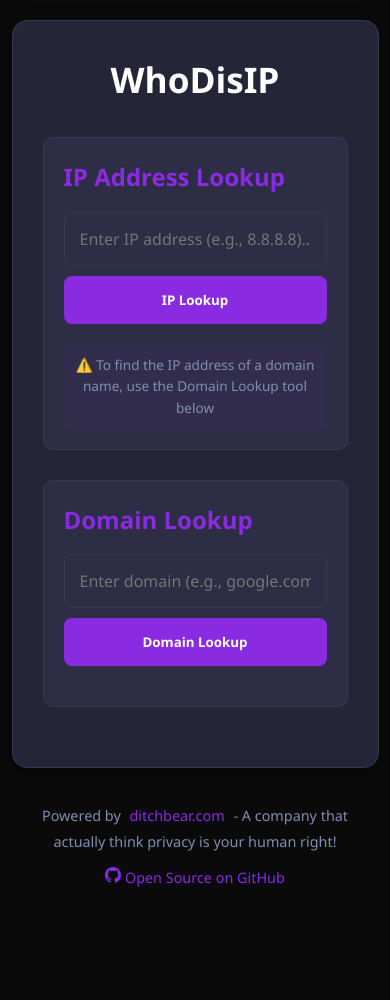
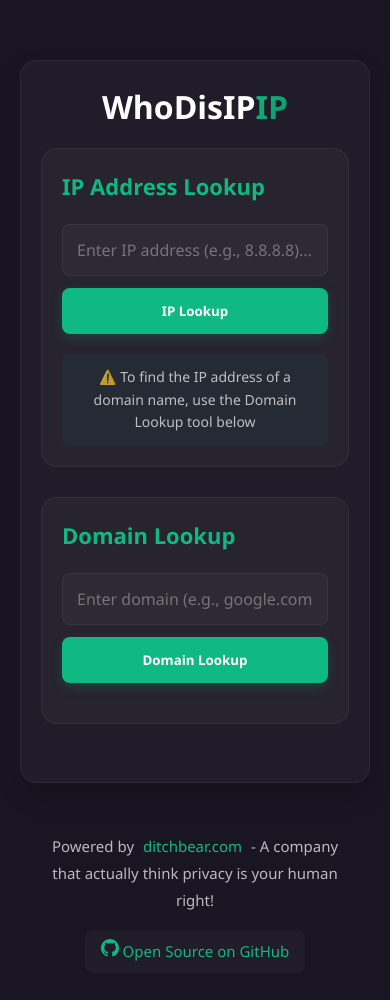
Before and after one commit to Hadrixe/whodisip, a plain HTML site: page index.html in a window 390 px wide. Before the commit the page ends 926 px from the top, so only its background shows below. Drawn offline with Linux system fonts and the light colour scheme.

Commit message:
Small UI update
Change around colors and stuff to make it match the new Ditchbear.com style.

```diff
--- a/index.html
+++ b/index.html
@@ -15,13 +15,14 @@
 
             /* Dark theme for the entire page with centered content */
             body {
-                background-color: #0a0a0a;
+                background-color: #1a1523;
                 color: #fff;
                 line-height: 1.6;
                 min-height: 100vh;
                 display: flex;
                 align-items: center;
                 justify-content: center;
+                padding: 40px 0;
             }
 
             /* Main container with responsive width */
@@ -33,11 +34,17 @@
 
             /* Main search box with subtle border and shadow for depth */
             .search-box {
-                background: #252537;
-                padding: 30px;
-                border-radius: 15px;
-                box-shadow: 0 4px 20px rgba(0, 0, 0, 0.3);
-                border: 1px solid #383854;
+                background: rgba(255, 255, 255, 0.03);
+                padding: 40px 32px;
+                border-radius: 16px;
+                box-shadow: 0 12px 24px rgba(0, 0, 0, 0.2);
+                border: 1px solid rgba(255, 255, 255, 0.05);
+                transition: all 0.3s ease;
+            }
+
+            .search-box:hover {
+                background: rgba(255, 255, 255, 0.05);
+                border-color: rgba(16, 185, 129, 0.3);
             }
 
             /* App title styling */
@@ -45,40 +52,59 @@
                 text-align: center;
                 color: #fff;
                 margin-bottom: 30px;
-                font-size: 2.2em;
+                font-size: 48px;
+                font-weight: 800;
+                line-height: 1.1;
+            }
+
+            h1::after {
+                content: "IP";
+                background: linear-gradient(135deg, #10b981, #059669);
+                -webkit-background-clip: text;
+                -webkit-text-fill-color: transparent;
+                background-clip: text;
             }
 
             /* Each lookup section (IP and Domain) gets its own card */
             .lookup-section {
                 margin-bottom: 30px;
-                padding: 20px;
-                background: #2d2d45;
-                border-radius: 10px;
-                border: 1px solid #383854;
+                padding: 30px;
+                background: rgba(255, 255, 255, 0.03);
+                border-radius: 16px;
+                border: 1px solid rgba(255, 255, 255, 0.05);
+                transition: all 0.3s ease;
             }
 
-            /* Section headers with our purple brand color */
+            .lookup-section:hover {
+                transform: translateY(-5px);
+                background: rgba(255, 255, 255, 0.05);
+                box-shadow: 0 8px 16px rgba(0, 0, 0, 0.2);
+                border-color: rgba(16, 185, 129, 0.3);
+            }
+
+            /* Section headers with our emerald green brand color */
             .lookup-section h2 {
-                color: #8a2be2; /* BlueViolet color for headings */
-                margin-bottom: 15px;
-                font-size: 1.5em;
+                color: #10b981;
+                margin-bottom: 20px;
+                font-size: 24px;
+                font-weight: 700;
             }
 
             /* Input and button container with flex layout */
             .input-group {
                 display: flex;
-                gap: 10px;
+                gap: 12px;
                 margin-bottom: 20px;
             }
 
             /* Input field styling with subtle glow on focus */
             input {
                 flex: 1;
-                padding: 15px;
-                border: 1px solid #383854;
+                padding: 14px;
+                border: 1px solid rgba(255, 255, 255, 0.05);
                 border-radius: 8px;
                 font-size: 16px;
-                background: #2d2d45;
+                background: rgba(255, 255, 255, 0.03);
                 color: #fff;
                 transition: all 0.3s ease;
             }
@@ -86,59 +112,73 @@
             /* Highlight input when focused */
             input:focus {
                 outline: none;
-                border-color: #8a2be2;
-                box-shadow: 0 0 0 2px rgba(138, 43, 226, 0.2);
+                border-color: #10b981;
+                box-shadow: 0 0 0 2px rgba(16, 185, 129, 0.2);
             }
 
             /* Button styling with hover effects */
             button {
-                padding: 15px 30px;
-                background: #8a2be2;
+                padding: 14px 24px;
+                background: #10b981;
                 color: white;
                 border: none;
                 border-radius: 8px;
                 cursor: pointer;
                 transition: all 0.3s ease;
-                font-weight: bold;
+                font-weight: 600;
+                box-shadow: 0 4px 12px rgba(16, 185, 129, 0.2);
             }
 
             /* Button hover animation - slight lift and color change */
             button:hover {
-                background: #7b1fa2;
+                background: #059669;
                 transform: translateY(-2px);
+                box-shadow: 0 6px 16px rgba(16, 185, 129, 0.3);
             }
 
             /* Results container - hidden by default */
             .result {
-                background: #2d2d45;
-                padding: 20px;
-                border-radius: 10px;
-                margin-top: 20px;
+                background: rgba(255, 255, 255, 0.03);
+                padding: 30px;
+                border-radius: 16px;
+                margin-top: 30px;
                 display: none;
-                border: 1px solid #383854;
+                border: 1px solid rgba(255, 255, 255, 0.05);
+                animation: fadeIn 0.3s ease-out;
+            }
+
+            @keyframes fadeIn {
+                from {
+                    opacity: 0;
+                    transform: translateY(10px);
+                }
+                to {
+                    opacity: 1;
+                    transform: translateY(0);
+                }
             }
 
             /* Each result row with hover effect */
             .result-item {
                 display: flex;
-                margin: 10px 0;
-                padding: 15px;
-                background: #252537;
+                margin: 16px 0;
+                padding: 16px;
+                background: rgba(255, 255, 255, 0.03);
                 border-radius: 8px;
                 transition: all 0.3s ease;
             }
 
             /* Subtle animation on hover for result items */
             .result-item:hover {
-                background: #2d2d45;
+                background: rgba(255, 255, 255, 0.05);
                 transform: translateX(5px);
             }
 
             /* Label for each result field */
             .result-label {
-                font-weight: bold;
+                font-weight: 600;
                 width: 150px;
-                color: #8a2be2;
+                color: #10b981;
             }
 
             /* Loading indicator - hidden by default */
@@ -146,70 +186,62 @@
                 display: none;
                 text-align: center;
                 margin: 20px 0;
-                color: #8a2be2;
+                color: #10b981;
+                font-weight: 600;
             }
 
             /* Error message styling - hidden by default */
             .error {
-                color: #ff6b6b;
+                color: #ef4444;
                 text-align: center;
-                margin-top: 10px;
+                margin-top: 16px;
                 display: none;
-                padding: 10px;
-                background: rgba(255, 107, 107, 0.1);
+                padding: 12px;
+                background: rgba(239, 68, 68, 0.1);
                 border-radius: 8px;
+                animation: fadeIn 0.3s ease-out;
             }
 
             /* Informational notes with subtle background */
             .note {
                 text-align: center;
-                color: #808eb1;
-                margin-top: 15px;
-                font-size: 0.85em;
-                padding: 10px;
-                background: rgba(138, 43, 226, 0.05);
+                color: rgba(255, 255, 255, 0.7);
+                margin-top: 16px;
+                font-size: 14px;
+                padding: 12px;
+                background: rgba(16, 185, 129, 0.05);
                 border-radius: 8px;
-            }
-
-            /* Help text section styling */
-            .help-text {
-                background: #2d2d45;
-                padding: 15px;
-                border-radius: 8px;
-                margin-top: 20px;
-                font-size: 0.9em;
-                color: #a0a0c0;
-                border: 1px solid #383854;
             }
 
             /* Footer with credits and links */
             .footer {
                 text-align: center;
-                margin-top: 20px;
-                padding: 15px;
-                color: #808eb1;
-                font-size: 0.9em;
+                margin-top: 30px;
+                padding: 20px;
+                color: rgba(255, 255, 255, 0.7);
+                font-size: 15px;
                 line-height: 1.8;
             }
 
             /* Footer link styling */
             .footer a {
-                color: #8a2be2;
+                color: #10b981;
                 text-decoration: none;
                 transition: color 0.3s ease;
                 display: inline-block;
                 margin: 0 5px;
+                font-weight: 500;
             }
 
             /* Footer link hover effect */
             .footer a:hover {
-                color: #7b1fa2;
+                color: #059669;
                 text-decoration: underline;
             }
 
             /* Container for footer links */
             .footer-links {
-                margin-top: 10px;
+                margin-top: 16px;
                 display: flex;
                 justify-content: center;
                 gap: 20px;
@@ -220,18 +252,42 @@
             .github-link {
                 display: inline-flex;
                 align-items: center;
-                gap: 5px;
+                gap: 8px;
+                padding: 8px 16px;
+                background: rgba(255, 255, 255, 0.03);
+                border-radius: 8px;
+                transition: all 0.3s ease;
+            }
+
+            .github-link:hover {
+                background: rgba(255, 255, 255, 0.05);
+                transform: translateY(-2px);
             }
 
             /* GitHub icon sizing */
             .github-link svg {
-                width: 16px;
-                height: 16px;
-                fill: currentColor;
+                width: 18px;
+                height: 18px;
+                fill: #10b981;
+            }
+
+            /* Mobile responsiveness - tablet */
+            @media (max-width: 991px) {
+                .search-box {
+                    padding: 32px 24px;
+                }
+
+                h1 {
+                    font-size: 42px;
+                }
+
+                .lookup-section {
+                    padding: 24px;
+                }
             }
 
             /* Mobile responsiveness - stack elements on small screens */
-            @media (max-width: 600px) {
+            @media (max-width: 768px) {
                 .input-group {
                     flex-direction: column;
                 }
@@ -240,17 +296,45 @@
                     width: 100%;
                 }
 
+                h1 {
+                    font-size: 36px;
+                }
+
+                .lookup-section h2 {
+                    font-size: 22px;
+                }
+            }
+
+            /* Responsive Design - Small Mobile */
+            @media (max-width: 480px) {
+                .search-box {
+                    padding: 28px 20px;
+                }
+
+                h1 {
+                    font-size: 32px;
+                    margin-bottom: 24px;
+                }
+
+                .lookup-section {
+                    padding: 20px;
+                }
+
                 .result-item {
                     flex-direction: column;
                 }
 
                 .result-label {
-                    margin-bottom: 5px;
+                    margin-bottom: 8px;
                 }
 
                 .footer-links {
                     flex-direction: column;
-                    gap: 10px;
+                    gap: 12px;
+                }
+
+                .result {
+                    padding: 24px 16px;
                 }
             }
         </style>
```
